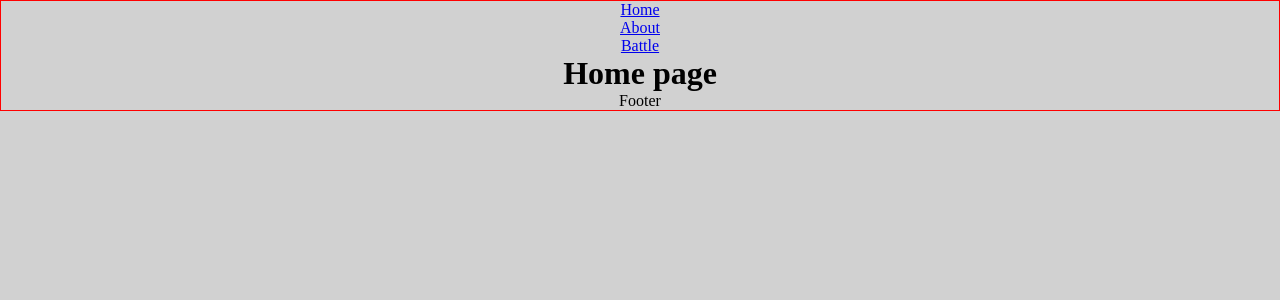
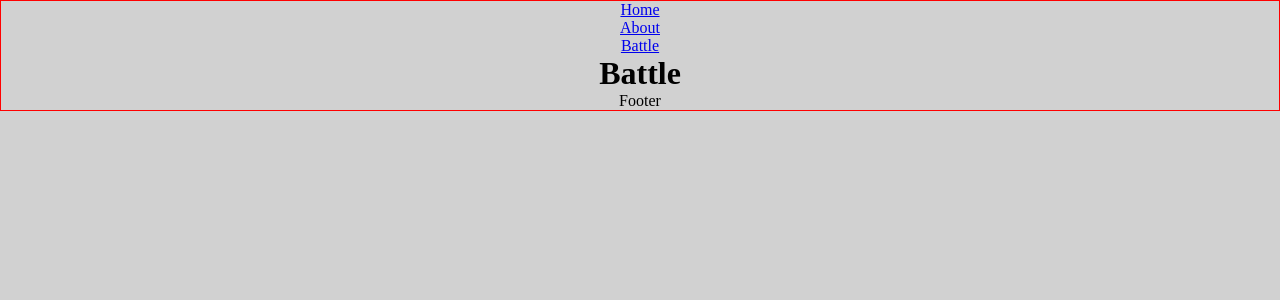
Before and after one commit to StefanopuloZ/grid-battle, a React app: page /battle in a window 1280 px wide. Shown: the top 300 px of the page. Built offline with nearby package versions, Linux system fonts and the light colour scheme.

Commit message:
Page update

```diff
--- a/package.json
+++ b/package.json
@@ -71,7 +71,7 @@
     "test": "node scripts/test.js"
   },
   "eslintConfig": {
-    "extends": "react-app"
+    "extends": "eslint-config-react-app"
   },
   "browserslist": {
     "production": [
--- a/src/pages/battle/index.js
+++ b/src/pages/battle/index.js
@@ -3,7 +3,7 @@ import React from 'react';
 const Battle = props => {
     return (
         <div>
-            <h1>Home page</h1>
+            <h1>Battle</h1>
         </div>
     );
 };
```
